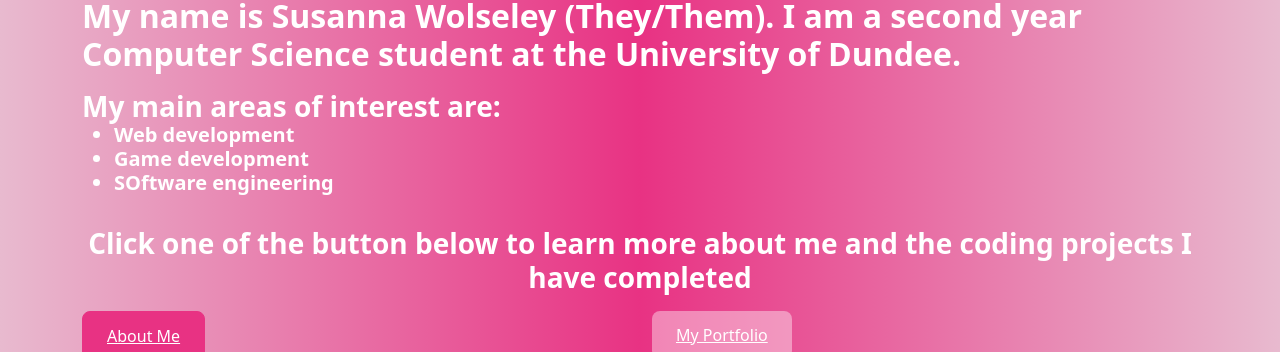
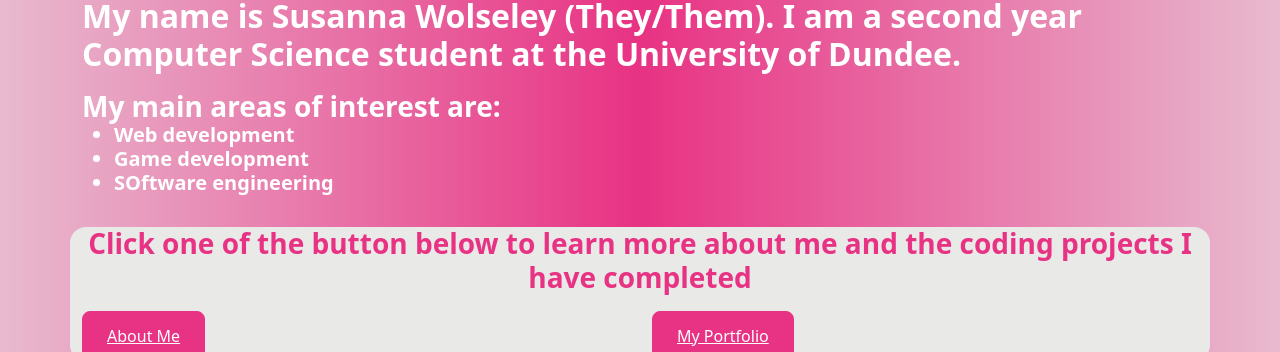
Before and after one commit to SusieWolseley/MyPortfolio, a plain HTML site: page index.html in a window 1280 px wide. Shown: the part 195-547 px from the top of the page. Drawn offline with nearby package versions, Linux system fonts and the light colour scheme.

Commit message:
Adding background to mid-page navigation bar

```diff
--- a/index.html
+++ b/index.html
@@ -48,23 +48,22 @@
                 </div>
             </div>
 
-            <div class="row">
-                <h3 class="text-center">Click one of the button below to learn more about me and the coding projects I have completed</h3>
+            <div class="row rounded-4" style="background-color: #e9e9e8;">
+                <h3 class="text-center text-primary">Click one of the button below to learn more about me and the coding projects I have completed</h3>
 
                 <div class="col-6">
                     <button class="btn btn-primary"><a href="about.html">About Me</a></button>
                 </div>
 
                 <div class="col-6">
-                    <button class="btn btn-secondary"><a href="portfolio.html">My Portfolio</a></button>
+                    <button class="btn btn-primary"><a href="portfolio.html">My Portfolio</a></button>
                 </div>
             </div>
         </div>
     </main>
 
     <footer>
-        <div class="row">
-            <br>
+        <div class="row" style="margin-top: 25px;">
             <h4>Want to learn even more about me?</h4>
             <a href="Download Test.docx" download><p class="text-right">Click here to download my CV</p></a>
             <a href="https://www.linkedin.com/in/susanna-wolseley-64b6b62b3/"><p class="text-right">Click here for my linkedin profile</p></a>
```
